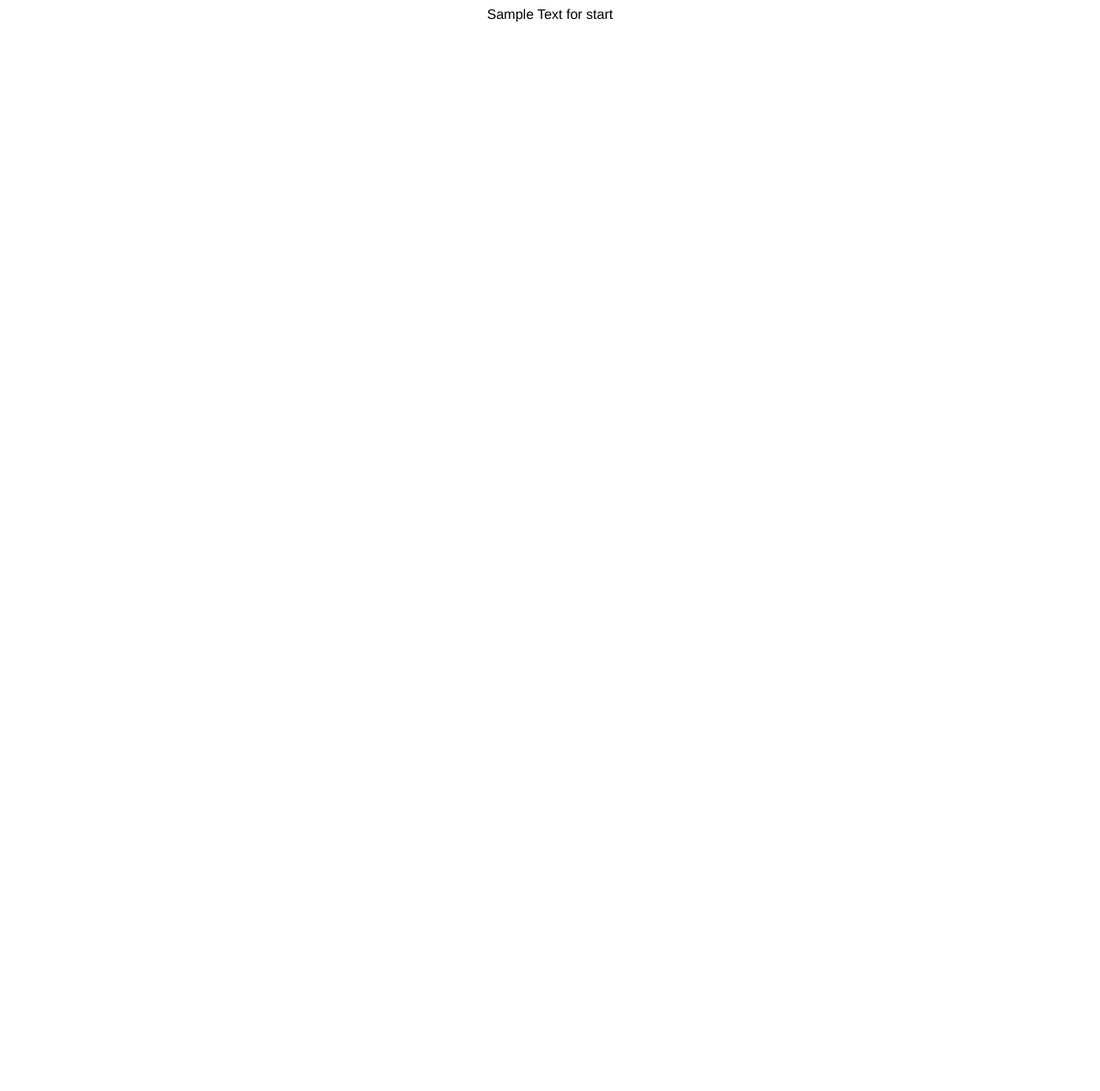
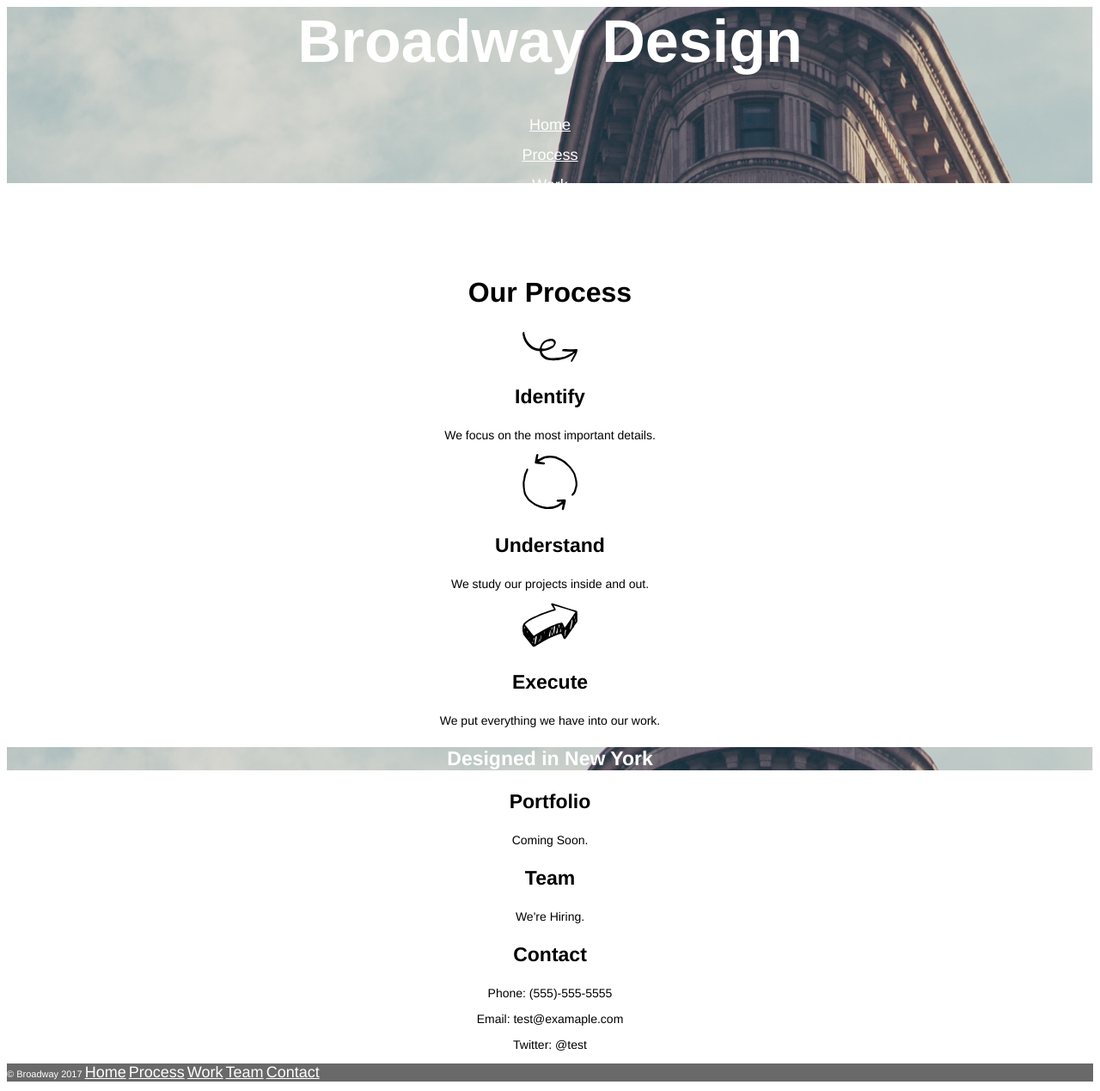
Before and after one commit to 86highlander/Broadway, a plain HTML site: page index.html in a window 1280 px wide. Shown: the whole page at 86% size. Before the commit the page ends 800 px from the top, so only its background shows below. Drawn offline with Linux system fonts and the light colour scheme.

Commit message:
Project ready for release and review

```diff
--- a/index.html
+++ b/index.html
@@ -6,12 +6,61 @@
     <link href="./resources/css/style.css" type="text/css" rel="stylesheet" />
   </head>
   <body>
-    Sample Text for start
     <!--HEADER-->
-
-    <!--ARTICLE-->
-
+  <div class="header">
+  <h1 id="home">Broadway Design</h1>
+    <p><a class="link-nav" href="#home">Home</a></p>
+    <p><a class="link-nav" href="#process">Process</a></p>
+    <p><a class="link-nav" href="#portfolio">Work</a></p>
+    <p><a class="link-nav" href="#team">Team</a></p>
+    <p><a class="link-nav" href="#contact">Contact</a>
+  </div>
+    <!--COMPANY PROCESS SECTION-->
+  <div class="process" id="process">
+      <h2>Our Process</h2>
+      <div class="process-item">
+        <img src="./resources/images/identify.svg"/>
+        <h3>Identify</h3>
+        <p>We focus on the most important details.</p>
+      </div>
+      <div class="process-item">
+        <img src="./resources/images/understand.svg"/>
+        <h3>Understand</h3>
+        <p>We study our projects inside and out.</p>
+      </div>
+      <div class="process-item">
+        <img src="./resources/images/execute.svg"/>
+        <h3>Execute</h3>
+        <p>We put everything we have into our work.</p>
+      </div>
+  </div>
+    <!--CREDENTIALS SECTION-->
+    <div class="credentials">
+      <h3>Designed in New York</h3>
+    </div>
+    <div id="portfolio">
+      <h3>Portfolio</h3>
+      <p>Coming Soon.</p>
+    </div>
+    <div id="team">
+      <h3>Team</h3>
+      <p>We're Hiring.</p>
+    </div>
+    <div class="tbc" id="contact">
+      <h3>Contact</h3>
+      <p>Phone: (555)-555-5555</p>
+      <p>Email: test@examaple.com</p>
+      <p>Twitter: @test</p>
+    </div>
     <!--FOOTER-->
-
+  <div class="footer">
+    <p>&copy Broadway 2017
+      <a class="link-nav" href="#home">Home</a>
+      <a class="link-nav" href="#process">Process</a>
+      <a class="link-nav" href="#portfolio">Work</a>
+      <a class="link-nav" href="#team">Team</a>
+      <a class="link-nav" href="#contact">Contact</a>
+    </p>
+  </div>
   </body>
 </html>
--- a/resources/css/style.css
+++ b/resources/css/style.css
@@ -7,3 +7,55 @@ body {
   display: block;
   margin: 8px;
 }
+.header {
+  background-image: url("../images/the-flatiron-building.png");
+  background-repeat: no-repeat;
+  background-size: 100% auto;
+}
+.link-nav {
+  font-size: 18px;
+  color: white;
+}
+/* these elements deprecated as no impact to html styling required
+.ourprocess {
+
+}
+.ourprocess-item {
+
+}
+*/
+.credentials h3 {
+  background-image: url("../images/the-flatiron-building.png");
+  background-repeat: no-repeat;
+  background-size: 100% auto;
+  width: 100%;
+  color: white;
+}
+.footer {
+  background-color: dimgray;
+  color: white;
+  text-align: left;
+}
+.footer p{
+  font-size: 11px;
+}
+/*
+====HEADINGS====
+*/
+h1, h2, h3 {
+  font-weight: bold;
+}
+h1 {
+  color: white;
+  font-size: 70px;
+  margin-top: 0px;
+}
+h2 {
+  font-size: 32px;
+}
+h3 {
+  font-size: 23px;
+}
+p {
+  font-size: 14px
+}
```
